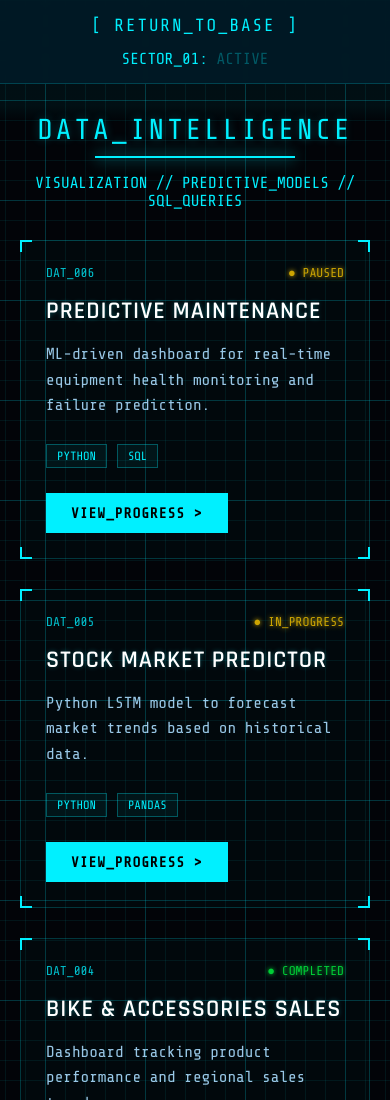
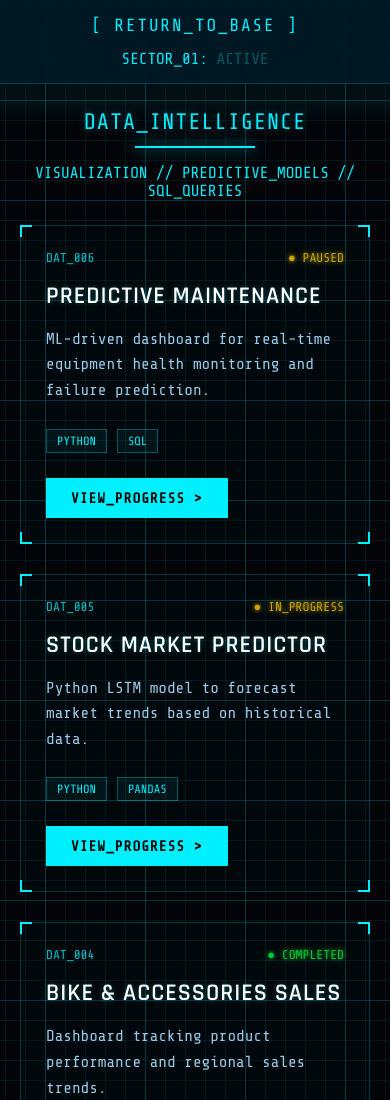
Before and after one commit to k-yuvraj/kyuvraj, a plain HTML site: page analytics.html in a window 390 px wide. Shown: the top 1100 px of the page. Drawn offline with nearby package versions, Linux system fonts and the light colour scheme.

Commit message:
Add files via upload

```diff
--- a/schematics.css
+++ b/schematics.css
@@ -514,3 +514,38 @@
         font-size: 0.7rem;
     }
 }
+
+/* === 10. HEADER FLUID TYPOGRAPHY === */
+
+/* Large Tablets & Small Laptops */
+@media (max-width: 1024px) {
+    .schem-header h1 {
+        font-size: 2.5rem; /* Downscaling from 3rem */
+        letter-spacing: 4px; /* Tightening the tech-spacing */
+    }
+}
+
+/* Tablets & Large Phones */
+@media (max-width: 768px) {
+    .schem-header h1 {
+        font-size: 1.8rem;
+        letter-spacing: 2px;
+        line-height: 1.2;
+    }
+
+    .scan-line {
+        width: 120px; /* Scaling the decorative scan line to match header width */
+    }
+}
+
+/* Small Handsets (Portrait) */
+@media (max-width: 480px) {
+    .schem-header h1 {
+        font-size: 1.4rem;
+        letter-spacing: 1px;
+    }
+
+    .schem-header {
+        margin: 25px 0; /* Reducing vertical air-gap on small screens */
+    }
+}
```
